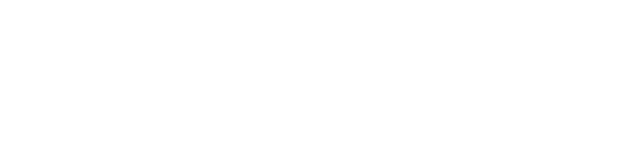
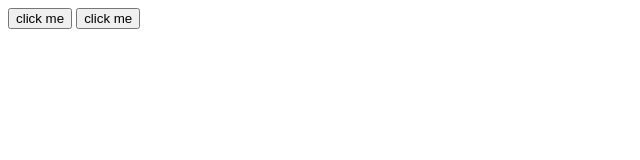
Before and after one commit to RustamovRRR/OOPjavaScript, a plain HTML site: page thisKeyword/index.html in a window 1280 px wide. Shown: the whole page, without its empty margins (0-640 px from the left). Drawn offline with Linux system fonts and the light colour scheme.

Commit message:
more advanced this keyword

```diff
--- a/thisKeyword/app.js
+++ b/thisKeyword/app.js
@@ -48,3 +48,12 @@ const maria = {
 alice.showThis();
 maria.showThis();
 showThis();
+
+const btn1 = document.querySelector(".btn1");
+const btn2 = document.querySelector(".btn2");
+
+btn1.addEventListener("click", showThis);
+btn2.addEventListener("click", showThis);
+btn2.addEventListener("click", function () {
+  showThis();
+});
--- a/thisKeyword/index.html
+++ b/thisKeyword/index.html
@@ -7,6 +7,8 @@
     <title>this Keyword</title>
   </head>
   <body>
+    <button class="btn1">click me</button>
+    <button class="btn2">click me</button>
     <script src="./app.js"></script>
   </body>
 </html>
```
